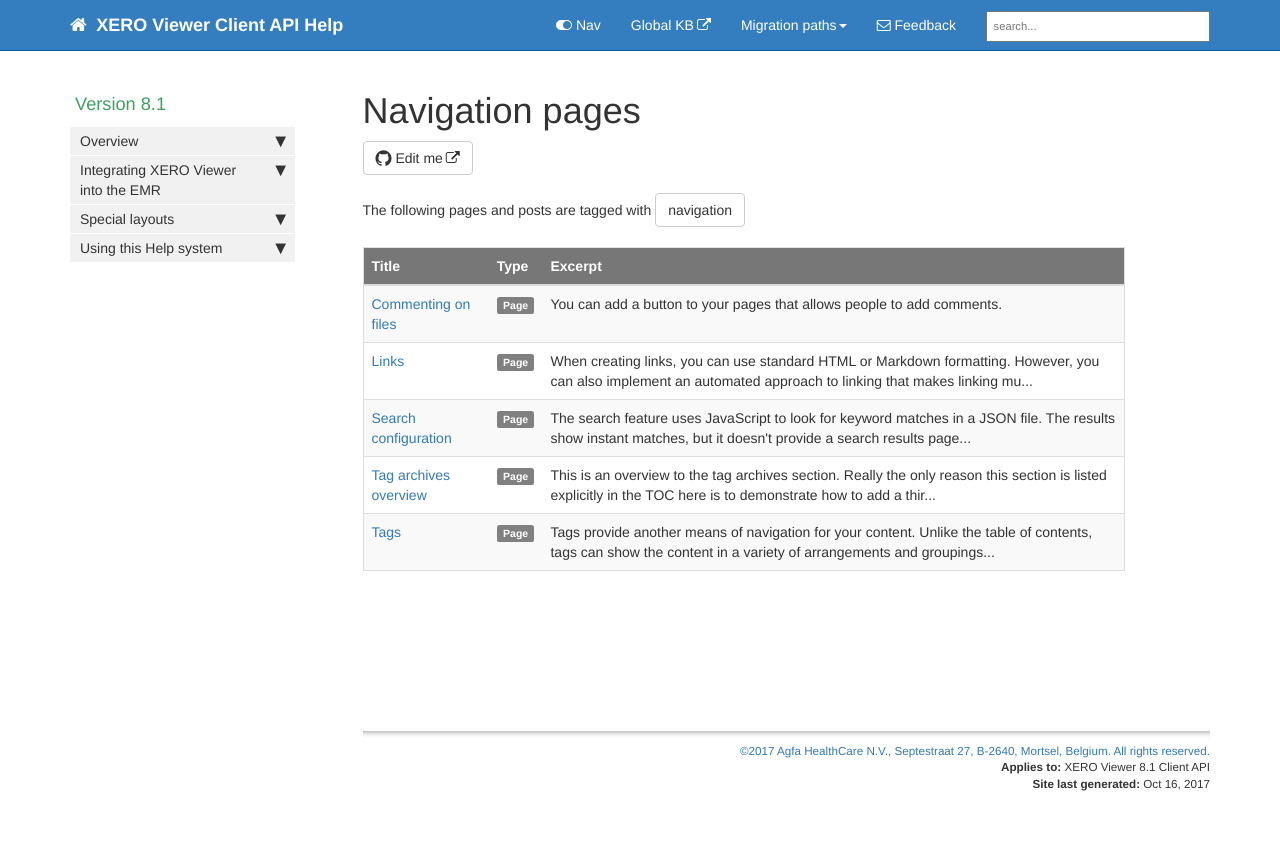
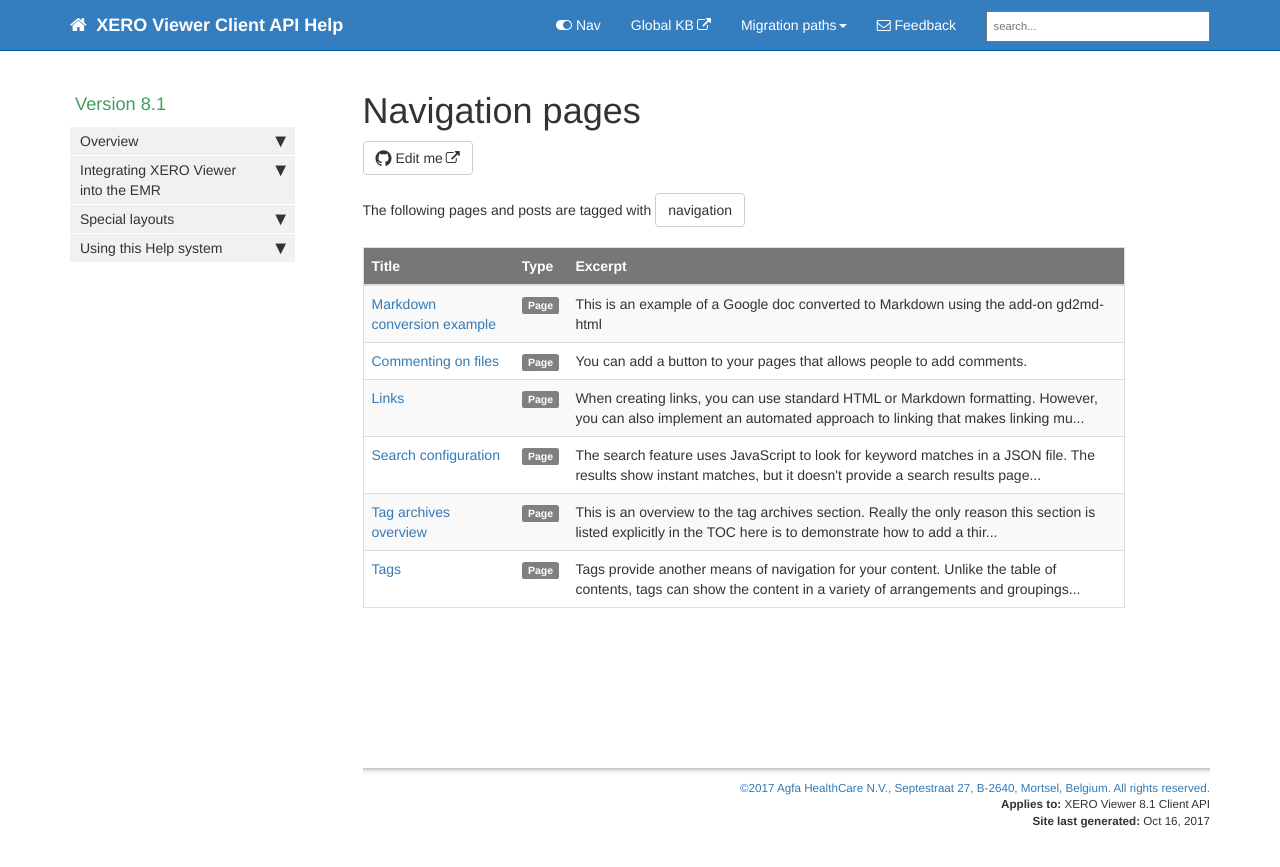
Before and after one commit to awrlv/api-help, a Jekyll site: the page built from pages/tags/tag_navigation.md, in a window 1280 px wide. Shown: the top 867 px of the page. Built offline with Jekyll 4.4.1, drawn with Linux system fonts in a browser that asks for light colours; nearby versions of some CDN libraries; comment, search, counter and statistics services are not loaded.

```diff
--- a/_config.yml
+++ b/_config.yml
@@ -113,3 +113,16 @@ description: "XERO Viewer Client API Help written in Jekyll and stored in GitHub
 
 # needed for sitemap.xml file only
 url: http://idratherbewriting.com
+
+#prose.io configuration
+prose:
+  rooturl: '_pages'
+  siteurl: 'http://knowledgebase-healthcare-in.agfa.net/camieHTML5/Jekyll_XERO-api-site'
+  media: 'media'
+  ignore:
+    - index.md
+    - _config.yml
+    - /_layouts
+    - /_tooltips
+    - /_data
+    - /_posts
--- a/_data/sidebars/mydoc_sidebar.yml
+++ b/_data/sidebars/mydoc_sidebar.yml
@@ -66,6 +66,10 @@ entries:
       url: /mydoc_glossary.html
       output: web, pdf
 
+    - title: Markdown conversion example
+      url: /markdown-example.html
+      output: web, pdf
+
   - title: Using this Help system
     output: web, pdf
     folderitems:
--- /dev/null
+++ b/pages/mydoc/markdown-example.md
@@ -0,0 +1,57 @@
+---
+title: Markdown conversion example
+audience: writer, designer
+tags: [navigation]
+last_updated: Sep 25, 2016
+keywords: tags, navigation, buttons, links, association
+summary: "This is an example of a Google doc converted to Markdown using the add-on gd2md-html"
+sidebar: mydoc_sidebar
+permalink: markdown-example.html
+folder: mydoc
+toc: false
+---
+
+# Here is a title
+
+
+## Here is a subtitle
+
+
+# This is heading 1
+
+
+
+1.  Do this.
+1.  Do that.
+1.  Do this.
+
+<table>
+  <tr>
+   <td>
+one
+   </td>
+   <td>two
+   </td>
+   <td>three
+   </td>
+  </tr>
+  <tr>
+   <td>four
+   </td>
+   <td>five
+   </td>
+   <td>six
+   </td>
+  </tr>
+</table>
+
+
+
+
+*   One
+*   Two
+*   Three
+
+
+
+{% include links.html %}
```
